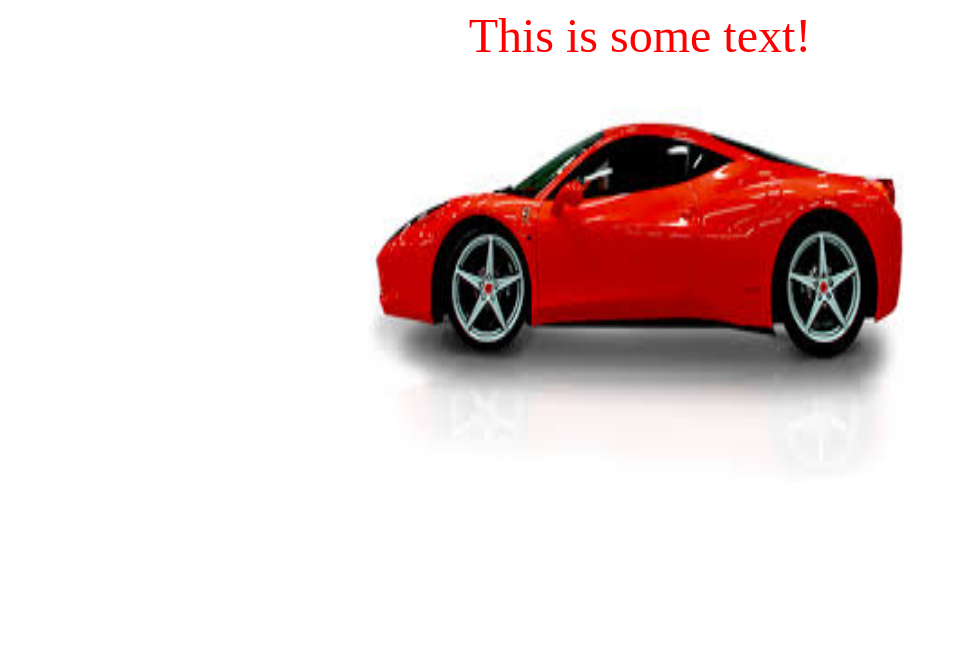
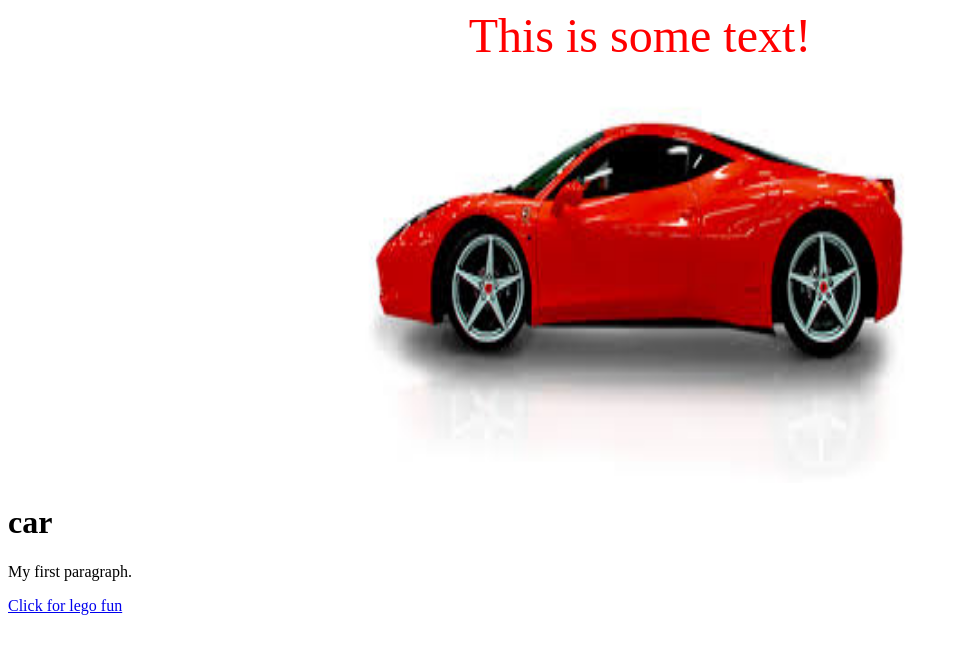
Before and after one commit to willkids/helloworld, a plain HTML site: page index.html in a window 1280 px wide. Shown: the whole page, without its empty margins (0-959 px from the left). Drawn offline with Linux system fonts and the light colour scheme.

Commit message:
i made a change

```diff
--- a/index.html
+++ b/index.html
@@ -4,4 +4,16 @@
 </br>
 	<img src="download.jpg" height="420" width="600">
 </center>
+<!DOCTYPE html>
+<html>
+<body>
+
+<h1>car</h1>
+
+<p>My first paragraph.</p>
+
+</body>
 </html>
+<a href="http//www.lego.com">Click for lego fun</a>
+
+</html>
```
